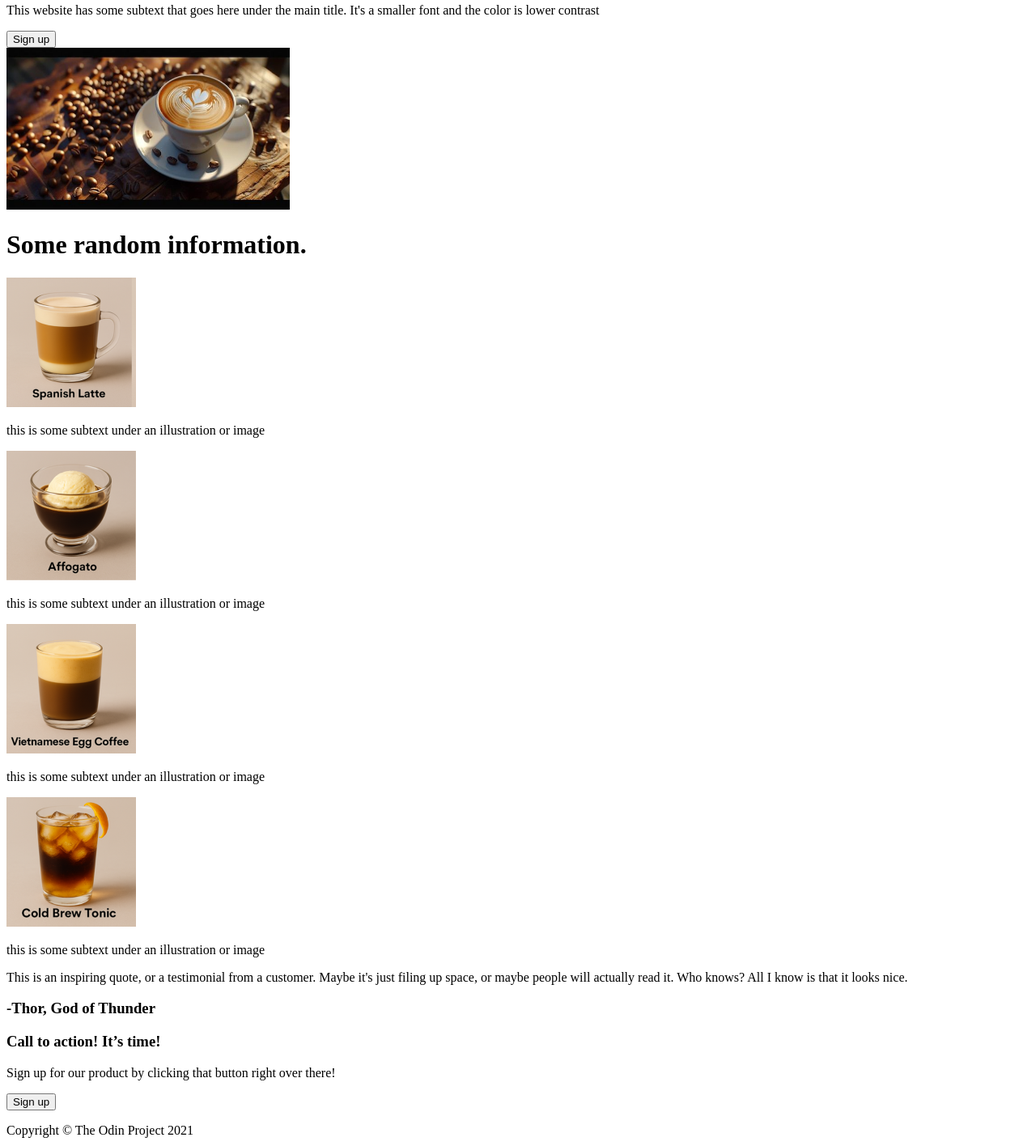
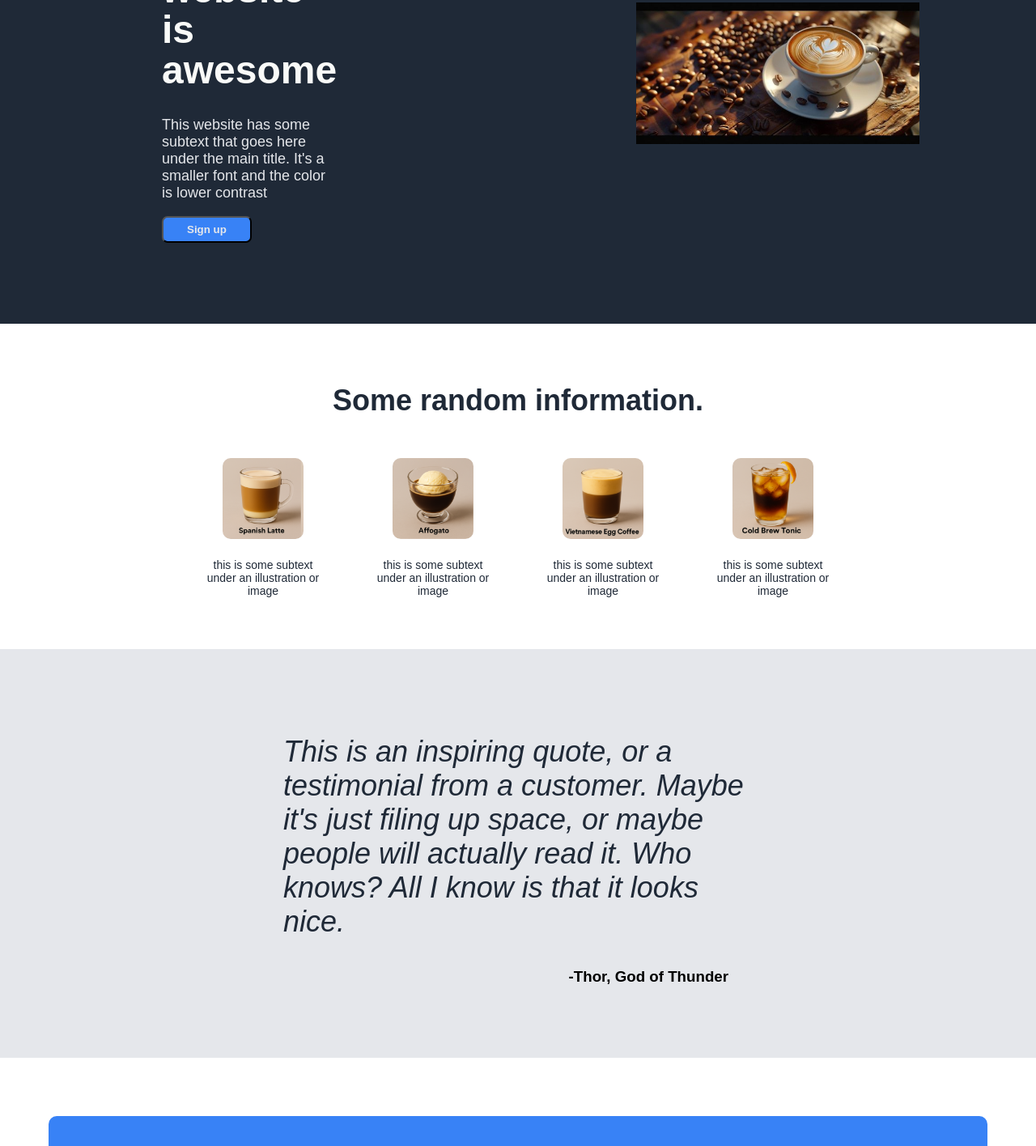
Before and after one commit to louis2201/landing-page, a plain HTML site: page index.html in a window 1280 px wide. Shown: the part 180-1596 px from the top of the page at 81% size. Drawn offline with Linux system fonts and the light colour scheme.

Commit message:
Update style.css
completed css code structure

```diff
--- a/style.css
+++ b/style.css
@@ -1,7 +1,203 @@
-.container {
-    font-family: Verdana, Geneva, Tahoma, sans-serif;
+body {
+    font-family: Arial, Helvetica, sans-serif;
+    margin: 0;
+    padding: 0;
+    height: 100vh;
+    height: 100dvh;
     display: flex;
     flex-direction: column;
     justify-content: space-between;
+}
+
+/* HEADER AND SECTION 1 */
+.bg-color {
+    background-color: #1f2937;
+    padding-bottom: 100px;
+}
+
+/* HEADER*/
+.header {
+    display: flex;
     align-items: center;
+    justify-content: space-between;
 }
+.header p {
+    color: #f9faf8;
+    font-size: 22px;
+    font-weight: 750;
+    margin-left: 200px;
+    margin-top: 12px;
+}
+.header ul {
+    color: #E5e7eb;
+    font-size: 16px;
+    list-style-type: none;
+    display: flex;
+    margin-right: 200px;
+    margin-top: 10px;
+    gap: 25px;
+}
+
+/* SECTION 1*/
+.section-1 {
+    display: flex;
+    margin-right: 100px;
+    margin-left: 120px;
+
+}
+.section-1 h1 {
+    font-size: 48px;
+    font-weight: 900;
+    color: #f9faf8;
+    line-height: 50px;
+}
+.section-1 p {
+    font-size: 18px;
+    color: #E5e7eb;
+}
+.section-1 button {
+    color: #E5e7eb;
+    background-color: #3882f6;
+    font-weight: 700;
+    max-width: fit-content;
+    border-radius: 7px;
+    padding: 7px 29px 7px 29px;
+    cursor: pointer;
+}
+.sec-1-text {
+
+    flex-wrap: wrap;
+    margin-left: 60px;
+    margin-right: 350px;
+    padding: 0 20px 0 20px;
+
+}
+.section-1 img {
+    align-self: center;
+    width: 350px;
+    height: auto;
+    margin-right: 50px;
+    flex-shrink: 0;
+}
+
+/* SECTION 2 */
+.section-2 {
+    padding: 50px 20px;
+    text-align: center;
+    background-color: white;
+}
+.section-2 h1 {
+    font-size: 36px;
+    font-weight: 900;
+    color: #1f2937;
+    margin-bottom: 50px;
+}
+.section-2 .photos {
+    display: flex;
+    justify-content: center;
+    gap: 50px;
+    flex-wrap: wrap;
+
+}
+.photo {
+    display: flex;
+    flex-direction: column;
+    align-items: center;
+    max-width: 160px;
+}
+.photo img {
+    width: 100px;
+    height: 100px;
+    border-radius: 10px;
+    margin-bottom: 10px;
+    cursor: pointer;
+}
+.photo p {
+    font-size: 14px;
+    color: #1f2937;
+    text-align: center;
+}
+
+
+/* SECTION 3 */
+.section-3 {
+    background-color: #E5e7eb;
+    padding-top: 70px;
+    padding-bottom: 70px;
+}
+.quote {
+    font-size: 36px;
+    font-style: italic;
+    color: #1f2937;
+    margin: 30px 350px 30px 350px;
+}
+.section-3 h3 {
+    display: flex;
+    justify-content: right;
+    margin-right: 380px;
+}
+
+/* SECTION 4 */
+/* SECTION 4 */
+.section-4 {
+    display: flex;
+    justify-content: center;
+    align-items: center;
+    padding: 72px 20px;
+    background-color: white;
+}
+
+.sec-4-container {
+    background-color: #3882f6;
+    color: #f9faf8;
+    border-radius: 10px;
+    padding: 40px 80px;
+    display: flex;
+    justify-content: space-between;
+    align-items: center;
+    width: 100%;
+    max-width: 1000px;
+    gap: 30px;
+}
+
+.sec-4-text h3 {
+    font-size: 20px;
+    font-weight: 700;
+    margin: 0;
+}
+
+.sec-4-text p {
+    font-size: 14px;
+    color: #e5e7eb;
+    margin: 5px 0 0 0;
+}
+
+.sec-4-text {
+    flex: 1;
+}
+
+.sec-4-container button {
+    font-weight: 700;
+    border: 2px solid #f9faf8;
+    background-color: transparent;
+    color: #f9faf8;
+    padding: 8px 24px;
+    border-radius: 7px;
+    cursor: pointer;
+}
+
+
+
+
+/* FOOTER */
+.footer {
+    background-color: #1f2937;
+    color:#E5e7eb;
+    display: flex;
+    justify-content: center;
+    align-items: center;
+    padding: 16px;
+}
+.footer p {
+    font-size: 12.5px;
+}
```
